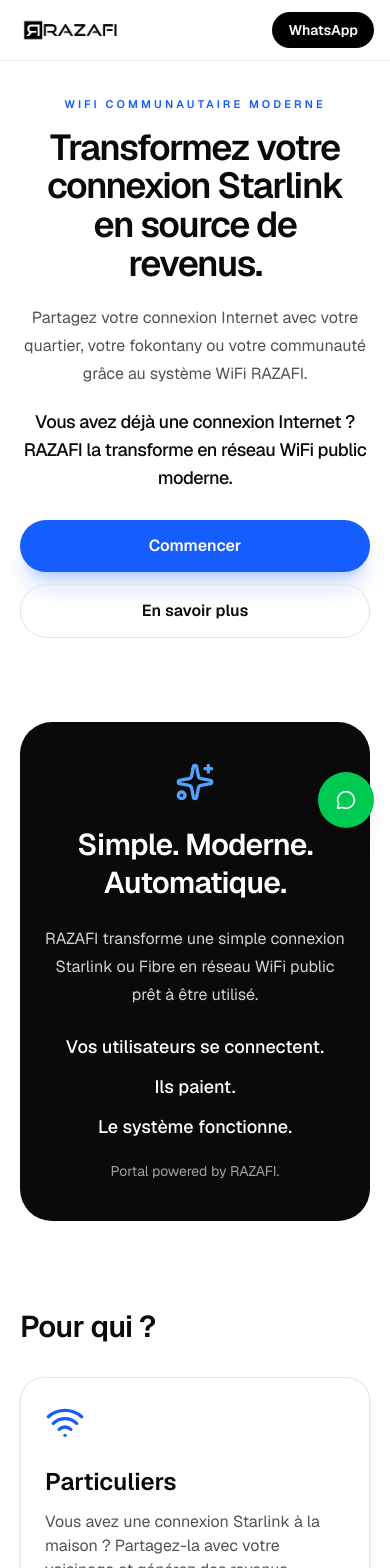
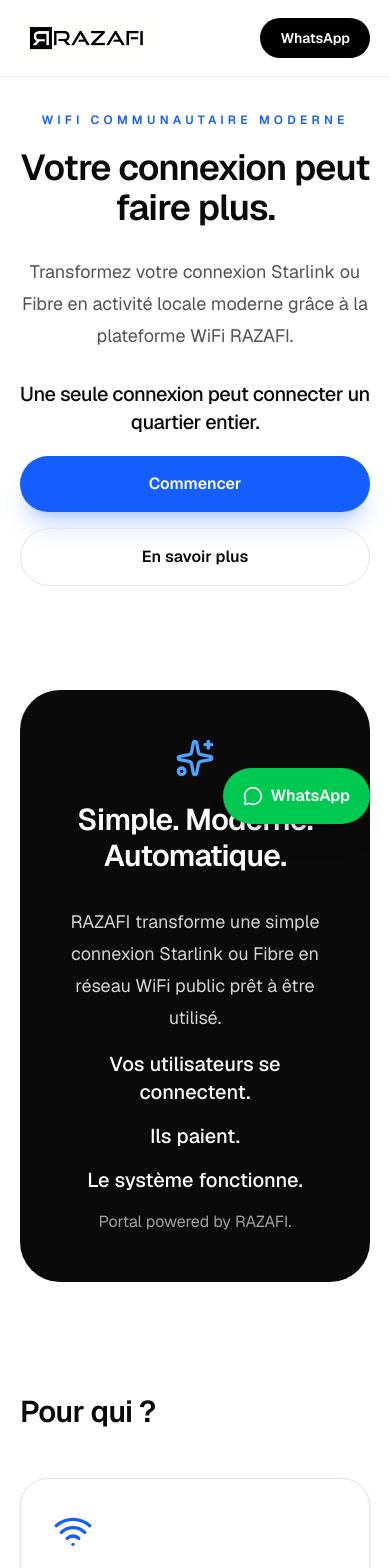
Before and after one commit to Razafisosthene/razafi-website, a Next.js app: page / in a window 390 px wide. Shown: the top 1568 px of the page. Built offline with nearby package versions, Linux system fonts and the light colour scheme.

Commit message:
Upgrade website copywriting and messaging

```diff
--- a/src/app/page.tsx
+++ b/src/app/page.tsx
@@ -27,17 +27,17 @@
   {
     icon: Wifi,
     title: "Particuliers",
-    text: "Vous avez une connexion Starlink à la maison ? Partagez-la avec votre voisinage et générez des revenus supplémentaires.",
+    text: "Votre connexion ne doit pas rester inutilisée. Partagez-la avec votre voisinage et créez une nouvelle source de revenus.",
   },
   {
     icon: MapPin,
     title: "Pour les Fokontany",
-    text: "Une seule connexion peut connecter tout un fokontany.",
+    text: "Une seule connexion peut faire vivre un réseau communautaire entier.",
   },
   {
     icon: Smartphone,
     title: "Espaces connectés",
-    text: "Idéal pour les bars, karaoké, snacks, cybercafés, boutiques et espaces publics.",
+    text: "Idéal pour les quartiers, snacks, boutiques, espaces publics et zones communautaires connectées.",
   },
 ];
 const faqItems = [
@@ -47,11 +47,11 @@
   },
   {
     q: "Est-ce que je dois déjà avoir Internet ?",
-    a: "Oui. Vous avez déjà une connexion Starlink ou Fibre ? RAZAFI la transforme en réseau WiFi public moderne.",
+    a: "Oui. RAZAFI transforme votre connexion existante en réseau WiFi prêt à être partagé.",
   },
   {
     q: "Le système fonctionne-t-il automatiquement ?",
-    a: "Oui. Les connexions, paiements et accès Internet sont gérés automatiquement 24h/24 et 7j/7 par la plateforme RAZAFI.",
+    a: "Oui. Le réseau fonctionne automatiquement 24h/24 pendant que vous vous concentrez sur votre activité.",
   },
   {
     q: "Est-ce que RAZAFI fournit le matériel ?",
@@ -71,7 +71,7 @@
 },
   {
     q: "Dois-je être sur place pour gérer le réseau ?",
-    a: "Non. La plateforme RAZAFI permet de suivre l’activité et gérer les réseaux WiFi à distance depuis votre téléphone.",
+    a: "Non. Gérez votre réseau à distance directement depuis votre téléphone.",
   },
   {
     q: "Peut-on couvrir une grande zone ?",
@@ -83,7 +83,7 @@
   },
   {
     q: "Comment fonctionne le paiement ?",
-    a: "Les utilisateurs paient via Mobile Money avant d’obtenir automatiquement l’accès Internet.",
+    a: "Les utilisateurs paient via Mobile Money puis reçoivent automatiquement leur accès Internet.",
   },
   {
     q: "Les utilisateurs ont-ils besoin d’une application ?",
@@ -103,7 +103,7 @@
 },
   {
     q: "Comment démarrer ?",
-    a: "Contactez RAZAFI sur WhatsApp pour discuter de votre projet et recevoir une estimation rapide.",
+    a: "Contactez RAZAFI sur WhatsApp pour démarrer votre projet rapidement.",
   },
 ];
 function Reveal({
@@ -132,14 +132,14 @@
   return (
     <main className="min-h-screen bg-white text-neutral-950">
       <header className="fixed left-0 top-0 z-50 w-full border-b border-black/5 bg-white/80 backdrop-blur-2xl">
-        <div className="mx-auto flex max-w-7xl items-center justify-between px-4 py-3 md:px-5 md:py-4">
+        <div className="mx-auto flex max-w-7xl items-center justify-between px-5 py-4">
           <a href="#">
             <Image
               src="/images/logo-full.png"
               alt="RAZAFI"
               width={150}
               height={40}
-              className="h-9 w-auto md:h-11"
+              className="h-11 w-auto"
               priority
             />
           </a>
@@ -158,14 +158,14 @@
 
           <a
             href={whatsappUrl}
-            className="rounded-full bg-black px-4 py-2 text-sm font-semibold text-white transition hover:scale-105 md:px-5 md:py-2.5"
+            className="rounded-full bg-black px-5 py-2.5 text-sm font-semibold text-white transition hover:scale-105"
           >
             WhatsApp
           </a>
         </div>
       </header>
 
-      <section className="relative overflow-hidden px-5 pb-10 pt-24 md:pb-16 md:pt-32">
+      <section className="relative overflow-hidden px-5 pb-12 pt-28 md:pb-16 md:pt-32">
         <motion.div
           initial="hidden"
           animate="visible"
@@ -173,34 +173,32 @@
           variants={fadeUp}
           className="mx-auto max-w-6xl text-center"
         >
-          <p className="mb-4 text-[11px] font-semibold uppercase tracking-[0.28em] text-blue-600 md:mb-5 md:text-sm md:tracking-[0.35em]">
+          <p className="mb-5 text-xs font-semibold uppercase tracking-[0.35em] text-blue-600 md:text-sm">
             WiFi communautaire moderne
           </p>
 
-          <h1 className="mx-auto max-w-[21rem] text-[2.25rem] font-semibold leading-[1.08] tracking-[-0.04em] md:max-w-none md:text-6xl md:leading-none lg:text-7xl">
-            Transformez votre connexion Starlink en source de revenus.
+          <h1 className="text-4xl font-semibold tracking-tight md:text-6xl lg:text-7xl">
+            Votre connexion peut faire plus.
           </h1>
 
-          <p className="mx-auto mt-5 max-w-3xl text-base leading-7 text-neutral-600 md:mt-7 md:text-xl md:leading-8">
-            Partagez votre connexion Internet avec votre quartier, votre
-            fokontany ou votre communauté grâce au système WiFi RAZAFI.
+          <p className="mx-auto mt-7 max-w-3xl text-lg leading-8 text-neutral-600 md:text-xl">
+            Transformez votre connexion Starlink ou Fibre en activité locale moderne grâce à la plateforme WiFi RAZAFI.
           </p>
 
-          <p className="mx-auto mt-5 max-w-3xl text-lg font-medium leading-7 tracking-tight md:mt-7 md:text-2xl md:leading-normal">
-            Vous avez déjà une connexion Internet ? RAZAFI la transforme en
-            réseau WiFi public moderne.
+          <p className="mx-auto mt-7 max-w-3xl text-xl font-medium tracking-tight md:text-2xl">
+            Une seule connexion peut connecter un quartier entier.
           </p>
 
-          <div className="mt-7 flex flex-col justify-center gap-3 sm:flex-row md:gap-4">
+          <div className="mt-5 flex flex-col justify-center gap-4 sm:flex-row">
             <a
               href={whatsappUrl}
-              className="rounded-full bg-blue-600 px-8 py-3.5 font-semibold text-white shadow-xl shadow-blue-600/20 transition hover:scale-105 hover:bg-blue-700 md:py-4"
+              className="rounded-full bg-blue-600 px-8 py-4 font-semibold text-white shadow-xl shadow-blue-600/20 transition hover:scale-105 hover:bg-blue-700"
             >
               Commencer
             </a>
             <a
               href="#faq"
-              className="rounded-full border border-neutral-200 px-8 py-3.5 font-semibold transition hover:scale-105 hover:bg-neutral-50 md:py-4"
+              className="rounded-full border border-neutral-200 px-8 py-4 font-semibold transition hover:scale-105 hover:bg-neutral-50"
             >
               En savoir plus
             </a>
@@ -208,28 +206,28 @@
         </motion.div>
       </section>
 
-      <section className="px-5 py-11 md:py-14">
-        <Reveal className="mx-auto max-w-5xl rounded-[2rem] bg-neutral-950 px-6 py-10 text-center text-white md:rounded-[2.5rem] md:px-16 md:py-12">
+      <section className="px-5 py-14">
+        <Reveal className="mx-auto max-w-5xl rounded-[2.5rem] bg-neutral-950 px-8 py-12 text-center text-white md:px-16">
           <Sparkles className="mx-auto h-10 w-10 text-blue-400" />
-          <h2 className="mt-6 text-3xl font-semibold leading-tight tracking-tight md:text-5xl">
+          <h2 className="mt-6 text-3xl font-semibold tracking-tight md:text-5xl">
             Simple. Moderne. Automatique.
           </h2>
-          <p className="mx-auto mt-6 max-w-3xl text-base leading-7 text-neutral-300 md:mt-8 md:text-lg md:leading-8">
+          <p className="mx-auto mt-8 max-w-3xl text-lg leading-8 text-neutral-300">
             RAZAFI transforme une simple connexion Starlink ou Fibre en réseau
             WiFi public prêt à être utilisé.
           </p>
 
-          <div className="mx-auto mt-6 grid max-w-3xl gap-3 text-lg font-medium md:mt-4 md:grid-cols-3 md:gap-4 md:text-xl">
+          <div className="mx-auto mt-4 grid max-w-3xl gap-4 text-xl font-medium md:grid-cols-3">
             <div>Vos utilisateurs se connectent.</div>
             <div>Ils paient.</div>
             <div>Le système fonctionne.</div>
           </div>
 
-          <p className="mt-5 text-sm text-neutral-400 md:mt-4 md:text-base">Portal powered by RAZAFI.</p>
+          <p className="mt-4 text-neutral-400">Portal powered by RAZAFI.</p>
         </Reveal>
       </section>
 
-      <section id="pour-qui" className="px-5 py-11 md:py-14">
+      <section id="pour-qui" className="px-5 py-14">
         <div className="mx-auto max-w-7xl">
           <Reveal className="max-w-3xl">
             <h2 className="text-3xl font-semibold tracking-tight md:text-5xl">
@@ -237,7 +235,7 @@
             </h2>
           </Reveal>
 
-          <div className="mt-8 grid gap-4 md:mt-12 md:grid-cols-3">
+          <div className="mt-12 grid gap-4 md:grid-cols-3">
             {targetCards.map((item, index) => (
               <motion.div
                 key={item.title}
@@ -246,29 +244,29 @@
                 viewport={{ once: true }}
                 transition={{ duration: 0.7, delay: index * 0.08 }}
                 variants={fadeUp}
-                className="rounded-[1.5rem] border border-neutral-200 bg-white p-6 shadow-sm transition hover:-translate-y-1 hover:shadow-xl md:rounded-[1.75rem] md:p-8"
+                className="rounded-[1.75rem] border border-neutral-200 bg-white p-8 shadow-sm transition hover:-translate-y-1 hover:shadow-xl"
               >
                 <item.icon className="h-10 w-10 text-blue-600" />
-                <h3 className="mt-6 text-2xl font-semibold md:mt-8">{item.title}</h3>
-                <p className="mt-3 leading-6 text-neutral-600 md:mt-4">{item.text}</p>
+                <h3 className="mt-8 text-2xl font-semibold">{item.title}</h3>
+                <p className="mt-4 leading-6 text-neutral-600">{item.text}</p>
               </motion.div>
             ))}
           </div>
         </div>
       </section>
 
-      <section id="marque" className="px-5 py-11 md:py-14">
-        <div className="mx-auto grid max-w-7xl items-center gap-8 md:grid-cols-2 md:gap-12">
+      <section id="marque" className="px-5 py-14">
+        <div className="mx-auto grid max-w-7xl items-center gap-12 md:grid-cols-2">
           <Reveal>
             <h2 className="text-3xl font-semibold tracking-tight md:text-5xl">
               Votre propre marque WiFi.
             </h2>
-            <p className="mt-5 text-base leading-7 text-neutral-600 md:mt-6 md:text-lg md:leading-8">
+            <p className="mt-6 text-lg leading-8 text-neutral-600">
               Personnalisez le nom de votre réseau WiFi selon votre activité.
               Votre marque reste visible pour vos utilisateurs.
             </p>
 
-            <div className="mt-6 grid gap-3 text-neutral-700 md:mt-8">
+            <div className="mt-8 grid gap-3 text-neutral-700">
               {[
                 "WiFi Chez Tina",
                 "Snack Express WiFi",
@@ -283,16 +281,16 @@
               ))}
             </div>
 
-            <p className="mt-6 text-sm font-medium text-neutral-500 md:mt-8">
+            <p className="mt-8 text-sm font-medium text-neutral-500">
               Portal powered by RAZAFI.
             </p>
           </Reveal>
 
-          <Reveal className="rounded-[1.5rem] bg-neutral-100 p-4 md:rounded-[1.75rem] md:p-8">
+          <Reveal className="rounded-[1.75rem] bg-neutral-100 p-8">
             <div className="rounded-[1.5rem] bg-white p-4 shadow-sm">
               <p className="text-sm text-neutral-500">Nom du réseau</p>
-              <p className="mt-3 text-2xl font-semibold md:text-3xl">Snack Express WiFi</p>
-              <div className="mt-6 rounded-2xl bg-blue-600 p-4 text-white md:mt-8 md:p-5">
+              <p className="mt-3 text-3xl font-semibold">Snack Express WiFi</p>
+              <div className="mt-8 rounded-2xl bg-blue-600 p-5 text-white">
                 Connectez-vous pour accéder à Internet
               </div>
             </div>
@@ -309,7 +307,7 @@
                 alt="Installation MikroTik RAZAFI"
                 width={1200}
                 height={900}
-                className="h-56 w-full object-contain md:h-[390px]"
+                className="h-72 w-full object-contain md:h-[390px]"
               />
             </div>
           </Reveal>
@@ -347,20 +345,20 @@
               ))}
             </div>
 
-            <p className="mt-5 text-lg font-semibold leading-7 tracking-tight md:text-2xl">
+            <p className="mt-5 text-xl font-semibold tracking-tight md:text-2xl">
               Commencez petit. Développez votre réseau progressivement.
             </p>
           </Reveal>
         </div>
       </section>
 
-      <section className="px-5 py-11 md:py-14">
-        <div className="mx-auto grid max-w-7xl items-center gap-8 rounded-[2rem] bg-neutral-100 p-4 md:grid-cols-2 md:gap-12 md:rounded-[2.5rem] md:p-14">
+      <section className="px-5 py-14">
+        <div className="mx-auto grid max-w-7xl items-center gap-12 rounded-[2.5rem] bg-neutral-100 p-4 md:grid-cols-2 md:p-14">
           <Reveal>
             <h2 className="text-3xl font-semibold tracking-tight md:text-5xl">
               Gérez votre réseau à distance.
             </h2>
-            <p className="mt-5 text-base leading-7 text-neutral-600 md:mt-6 md:text-lg md:leading-8">
+            <p className="mt-6 text-lg leading-8 text-neutral-600">
               Supervisez vos utilisateurs, votre capacité réseau et vos points
               WiFi directement depuis votre téléphone.
             </p>
@@ -382,7 +380,7 @@
           </Reveal>
 
           <Reveal>
-            <div className="grid gap-4 sm:grid-cols-2 md:grid-cols-2">
+            <div className="grid gap-4 md:grid-cols-2">
               <div className="overflow-hidden rounded-[1.75rem] bg-white shadow-sm">
                 <Image
                   src="/images/owner-phone.jpg"
@@ -422,9 +420,9 @@
               alt="Point d’accès UniFi extérieur"
               width={1400}
               height={1000}
-              className="h-[260px] w-full object-cover object-center transition duration-700 group-hover:scale-[1.03] md:h-[340px]"
+              className="h-[300px] w-full object-cover object-center transition duration-700 group-hover:scale-[1.03] md:h-[340px]"
             />
-            <div className="absolute inset-x-0 bottom-0 bg-gradient-to-t from-black/80 via-black/35 to-transparent p-4 text-white md:from-black/65 md:via-black/20 md:p-4">
+            <div className="absolute inset-x-0 bottom-0 bg-gradient-to-t from-black/55 via-black/15 to-transparent p-5 text-white md:p-4">
               <Wifi className="h-8 w-8 text-blue-300" />
               <h2 className="mt-3 text-xl font-semibold tracking-tight md:text-2xl">
                 Une seule connexion peut connecter tout un quartier.
@@ -443,9 +441,9 @@
               alt="Utilisation du WiFi public"
               width={1200}
               height={1600}
-              className="h-[260px] w-full object-cover object-[center_72%] transition duration-700 group-hover:scale-[1.03] md:h-[340px]"
+              className="h-[300px] w-full object-cover object-[center_72%] transition duration-700 group-hover:scale-[1.03] md:h-[340px]"
             />
-            <div className="absolute inset-x-0 bottom-0 bg-gradient-to-t from-black/80 via-black/35 to-transparent p-4 text-white md:from-black/65 md:via-black/20 md:p-4">
+            <div className="absolute inset-x-0 bottom-0 bg-gradient-to-t from-black/55 via-black/15 to-transparent p-5 text-white md:p-4">
               <Smartphone className="h-8 w-8 text-blue-300" />
               <h2 className="mt-3 text-xl font-semibold tracking-tight md:text-2xl">
                 Internet accessible simplement.
@@ -466,7 +464,7 @@
           </p>
         </div>
       </section>
-<section id="faq" className="px-5 py-11 md:py-14">
+<section id="faq" className="px-5 py-14">
   <div className="mx-auto max-w-3xl">
     <Reveal>
       <h2 className="text-center text-3xl font-semibold tracking-tight md:text-5xl">
@@ -477,7 +475,7 @@
       </p>
     </Reveal>
 
-    <div className="mt-8 overflow-hidden rounded-[1.5rem] border border-neutral-200 bg-white md:mt-10 md:rounded-[1.75rem]">
+    <div className="mt-10 overflow-hidden rounded-[1.75rem] border border-neutral-200 bg-white">
       {faqItems.map((faq, index) => {
         const isOpen = openFaq === index;
 
@@ -489,7 +487,7 @@
             <button
               type="button"
               onClick={() => setOpenFaq(isOpen ? null : index)}
-              className="flex w-full items-center justify-between gap-4 px-5 py-4 text-left text-[15px] font-semibold leading-6 transition hover:bg-neutral-50 md:text-lg"
+              className="flex w-full items-center justify-between gap-4 px-5 py-4 text-left text-base font-semibold transition hover:bg-neutral-50 md:text-lg"
             >
               {faq.q}
               <ChevronDown
@@ -505,7 +503,7 @@
               }`}
             >
               <div className="overflow-hidden">
-                <p className="px-5 pb-5 text-[15px] leading-7 text-neutral-600">
+                <p className="px-5 pb-5 text-[15px] leading-6 text-neutral-600">
                   {faq.a}
                 </p>
               </div>
@@ -516,9 +514,9 @@
     </div>
   </div>
 </section>
-      <section className="px-5 py-11 md:py-14">
-        <Reveal className="mx-auto max-w-5xl rounded-[2rem] bg-neutral-950 px-6 py-10 text-center text-white md:rounded-[2.5rem] md:px-16 md:py-12">
-          <h2 className="mx-auto max-w-[20rem] text-[2rem] font-semibold leading-tight tracking-tight md:max-w-none md:text-5xl">
+      <section className="px-5 py-14">
+        <Reveal className="mx-auto max-w-5xl rounded-[2.5rem] bg-neutral-950 px-8 py-12 text-center text-white md:px-16">
+          <h2 className="text-3xl font-semibold tracking-tight md:text-5xl">
             Votre connexion Internet peut faire plus.
           </h2>
           <p className="mx-auto mt-6 max-w-2xl leading-8 text-neutral-300">
@@ -527,14 +525,14 @@
           </p>
           <a
             href={whatsappUrl}
-            className="mt-6 inline-flex rounded-full bg-white px-8 py-3.5 font-semibold text-black transition hover:scale-105 md:mt-4 md:py-4"
+            className="mt-4 inline-flex rounded-full bg-white px-8 py-4 font-semibold text-black transition hover:scale-105"
           >
             Parler sur WhatsApp
           </a>
         </Reveal>
       </section>
 
-      <footer className="border-t border-neutral-200 px-5 pb-24 pt-10 md:py-12">
+      <footer className="border-t border-neutral-200 px-5 py-12">
         <div className="mx-auto flex max-w-7xl flex-col justify-between gap-4 md:flex-row">
           <div>
             <Image
@@ -557,10 +555,10 @@
 
       <a
         href={whatsappUrl}
-        className="fixed bottom-4 right-4 z-50 flex h-14 w-14 items-center justify-center rounded-full bg-green-500 font-semibold text-white shadow-xl transition hover:scale-105 md:bottom-5 md:right-5 md:h-auto md:w-auto md:gap-2 md:px-5 md:py-4"
+        className="fixed bottom-5 right-5 z-50 flex items-center gap-2 rounded-full bg-green-500 px-5 py-4 font-semibold text-white shadow-xl transition hover:scale-105"
       >
         <MessageCircle className="h-5 w-5" />
-        <span className="hidden md:inline">WhatsApp</span>
+        WhatsApp
       </a>
     </main>
   );
```
